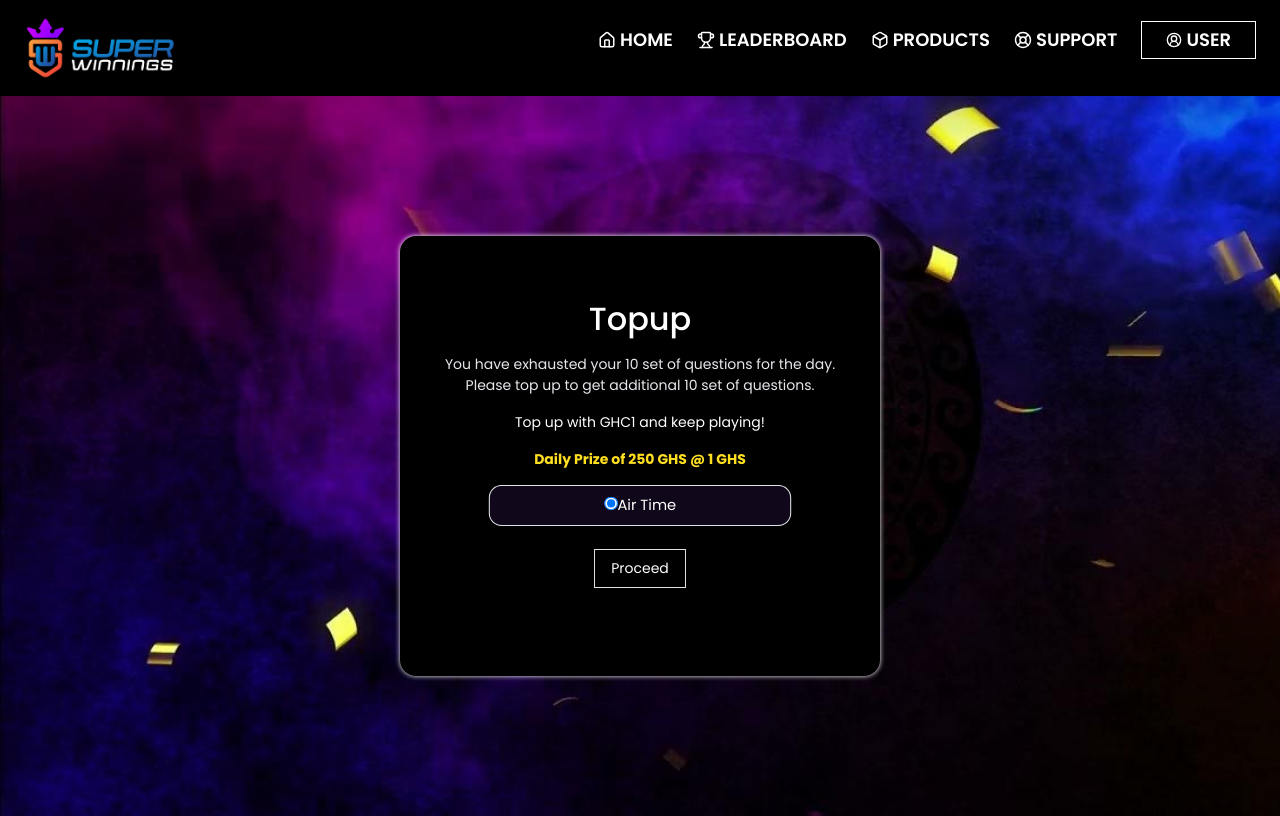
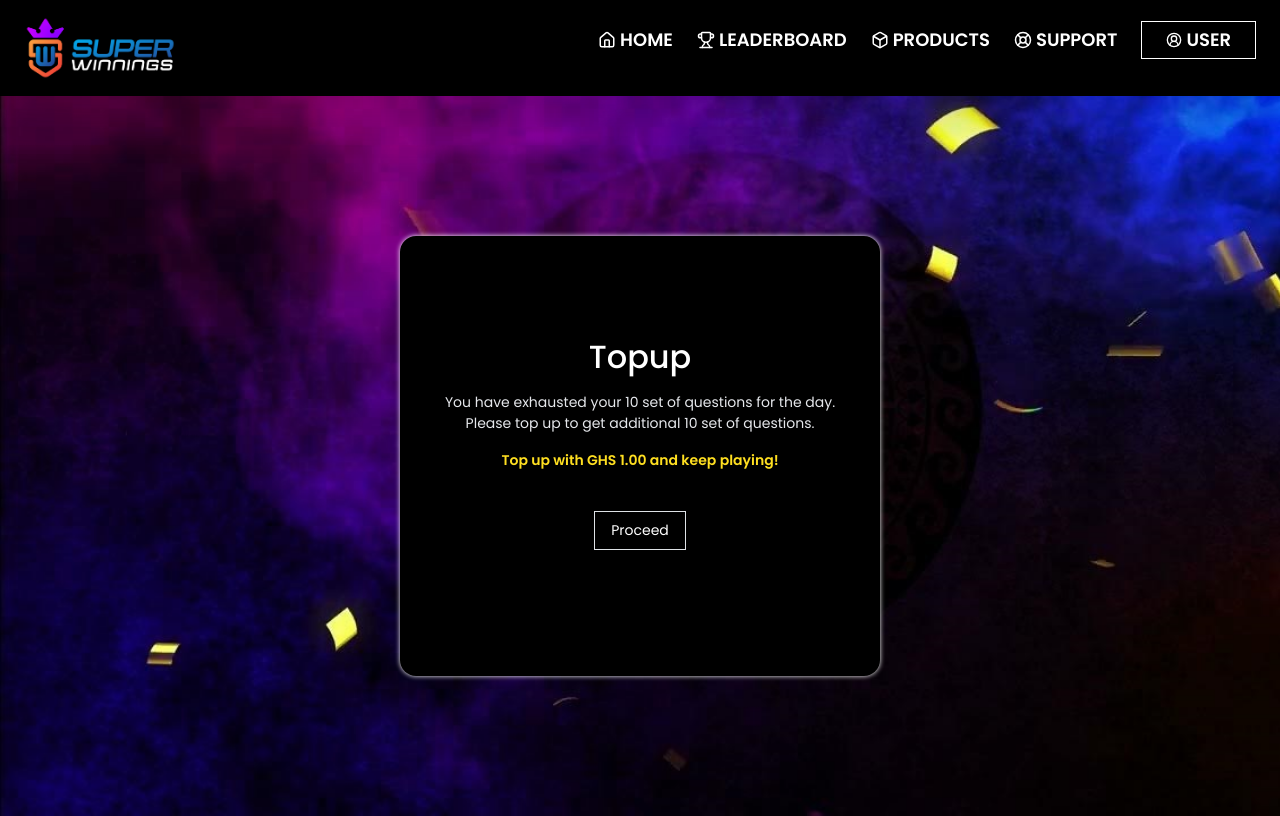
Before and after one commit to asanoopsharma3/gh-frontend, a React (Vite) app: page /topup in a window 1280 px wide. Built offline with nearby package versions, Linux system fonts and the light colour scheme; sample sign-in values are in the browser's storage.

Commit message:
make changes

```diff
--- a/src/component/topup/Topup.jsx
+++ b/src/component/topup/Topup.jsx
@@ -1,4 +1,4 @@
-import { useEffect, useState } from "react";
+import { useEffect } from "react";
 import Swal from "sweetalert2";
 import { useSearchParams } from "react-router-dom";
 import {
@@ -10,7 +10,6 @@ import {
 
 export default function Topup() {
   const [searchParams] = useSearchParams();
-  const [selected, setSelected] = useState("MTN");
 
   useEffect(() => {
     if (searchParams.get("payment") !== "failed") return;
@@ -23,7 +22,7 @@ export default function Topup() {
     });
   }, [searchParams]);
 
-  const handleMtnTopup = () => {
+  const handleProceed = () => {
     localStorage.setItem("offerCode", TOPUP_OFFER_CODE);
     if (isMobileNetworkCandidate()) {
       startHeSubscription(TOPUP_OFFER_CODE);
@@ -32,18 +31,9 @@ export default function Topup() {
 
     Swal.fire(
       "Unavailable",
-      "Please use Air Time on mobile data to top up.",
+      "Please use mobile data to top up.",
       "info"
     );
-  };
-
-  const handleProceed = () => {
-    if (selected === "MTN") {
-      void handleMtnTopup();
-      return;
-    }
-
-    Swal.fire("Unavailable", "Please use Air Time for on-demand questions.", "info");
   };
 
   return (
@@ -53,29 +43,9 @@ export default function Topup() {
         <p className="text-gray-200 mb-6 whitespace-pre-line">
           {TOPUP_REQUIRED_MESSAGE}
         </p>
-        <div className="space-y-2 text-yellow-300">
-          <p className="text-white">Top up with GHC1 and keep playing!</p>
-          <p className="font-bold">Daily Prize of 250 GHS @ 1 GHS</p>
-        </div>
-        <div className="flex flex-col gap-4 mt-6 w-full items-center">
-          {["MTN"].map((type) => (
-            <label
-              key={type}
-              className={`flex items-center gap-4 px-4 py-2 rounded-xl border w-[60%] cursor-pointer transition ${
-                selected === type
-                  ? "border-purple-500 bg-purple-500/10 scale-105"
-                  : "border-gray-600"
-              }`}
-            >
-              <input
-                type="radio"
-                checked={selected === type}
-                onChange={() => setSelected(type)}
-              />
-              <span>Air Time</span>
-            </label>
-          ))}
-        </div>
+        <p className="text-yellow-300 font-semibold">
+          Top up with GHS 1.00 and keep playing!
+        </p>
         <button
           onClick={handleProceed}
           className="p-3 m-4 mt-8 border border-gray-600 px-6 py-2 rounded-md hover:bg-gray-800"
```
